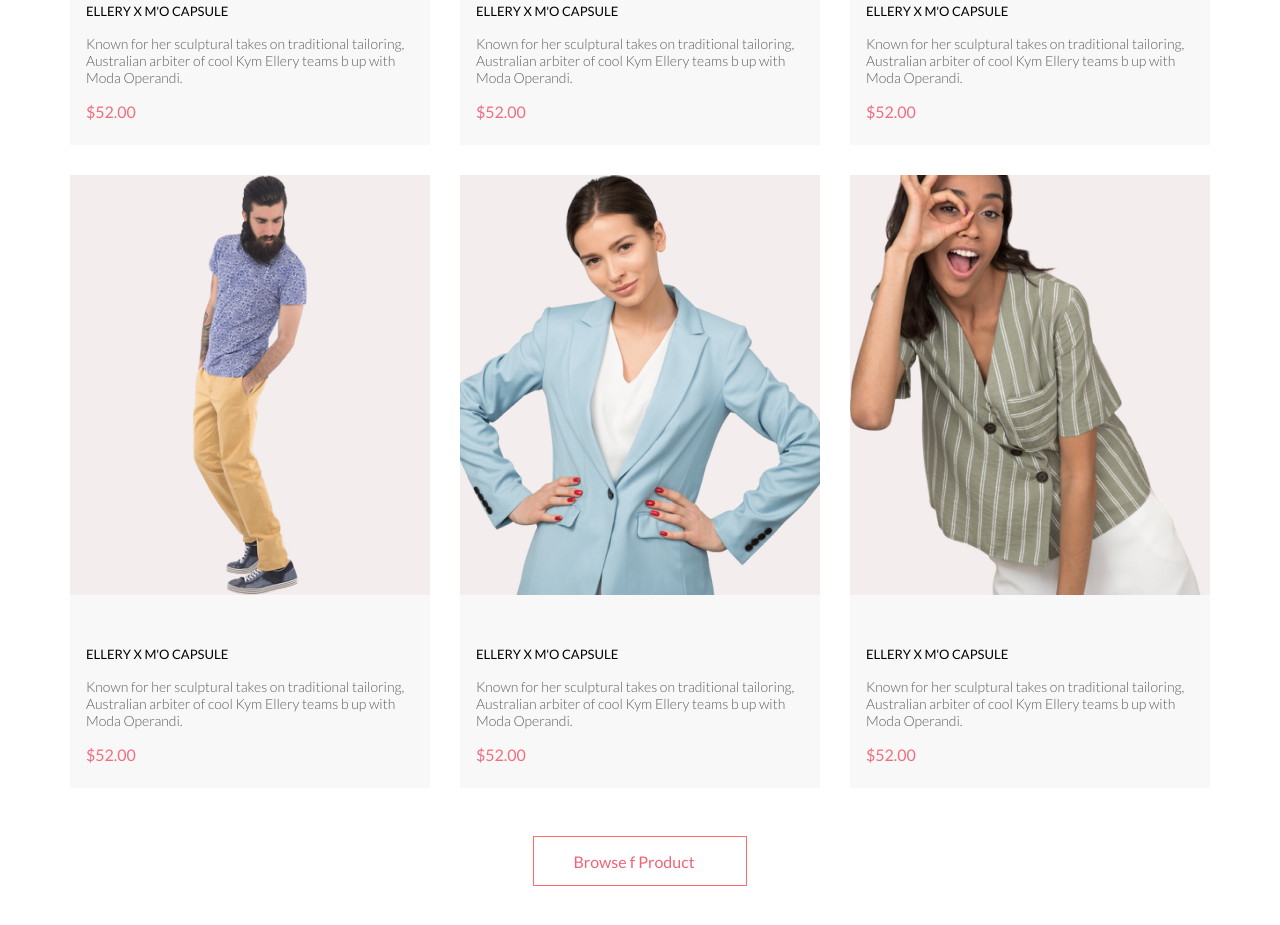
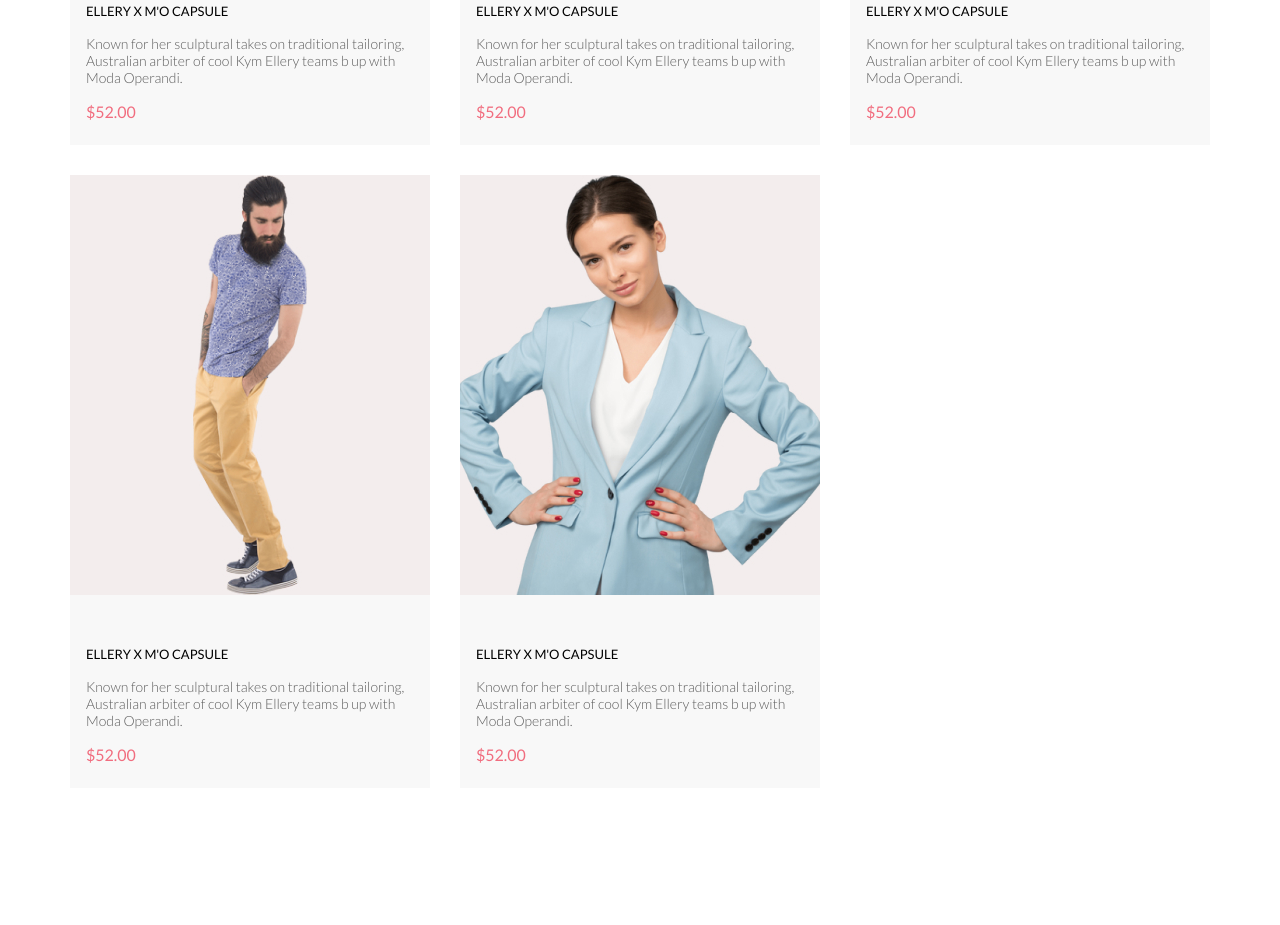
Before and after one commit to ViktorhuS1/HTML-CSS_last-version, a plain HTML site: page index.html in a window 1280 px wide. Shown: the part 2226-3151 px from the top of the page. After the commit the page ends 3074 px from the top, so only its background shows below. Drawn offline with Linux system fonts and the light colour scheme.

Commit message:
new branch

```diff
--- a/index.html
+++ b/index.html
@@ -148,20 +148,7 @@
                         </div>
                     </div>
             </li>
-            <li class="product-list-item__bgc">
-                <div class="product-list-item">
-                    <div class="product-list-item">
-                        <img src="img/img6.jpg" alt="" class="product-list-item-img">
-                        <div class="product-list-item-description">
-                            <h3 class="product-list-item-description-title">ELLERY X M'O CAPSULE</h3>
-                            <p class="product-list-item-description-txt">Known for her sculptural takes on traditional tailoring, Australian arbiter of cool Kym Ellery teams b up with Moda Operandi.</p>
-                            <h3 class="product-list-item-description-price">$52.00</h3>
-                        </div>
-                    </div>
-            </li>
-        </ul>
-        <button class="product-browse center">Browse f Product</button>
-    </div>
+
     </div>
 </body>
 
```
